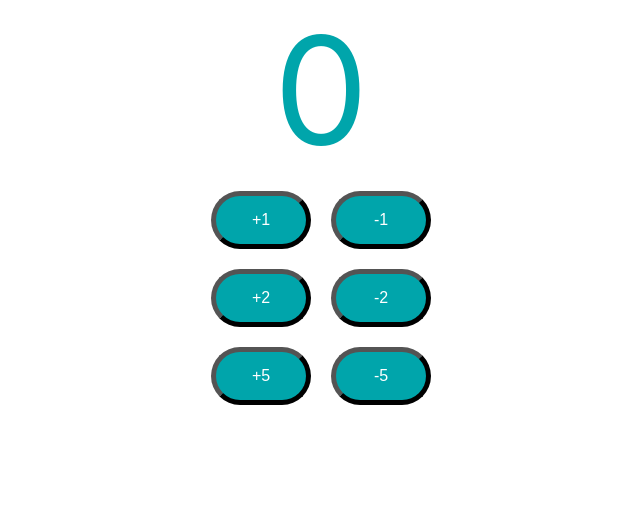
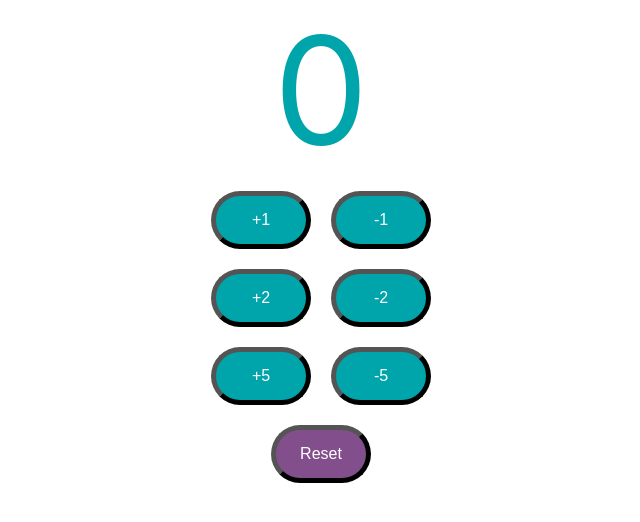
Before and after one commit to diwakar491/react-fundamentals, a React (Create React App) app: page / in a window 1280 px wide. Shown: the top 522 px of the page, without its empty margins (319-959 px from the left). Built offline with nearby package versions, Linux system fonts and the light colour scheme.

Commit message:
Remove child calling count-1

```diff
--- a/src/App.js
+++ b/src/App.js
@@ -20,12 +20,12 @@
 // }
 
 //modern way
-function PlayingWithProps({property1, property2}){
-  console.log(property1)
-  console.log(property2)
-  return(
-    <div>Props</div>
-  )
-}
+// function PlayingWithProps({property1, property2}){
+//   console.log(property1)
+//   console.log(property2)
+//   return(
+//     <div>Props</div>
+//   )
+// }
 
 export default App;
--- a/src/components/counterApp/Counter.css
+++ b/src/components/counterApp/Counter.css
@@ -10,6 +10,17 @@
     border-width: 5px;
 }
 
+.resetButton {
+    font-size:16px;
+    background-color: #824f8c;
+    width:100px;
+    margin:10px;
+    color: white;
+    padding: 15px;
+    border-radius: 30px;
+    border-color: black;
+    border-width: 5px;
+}
 .count {
     font-size: 50px;
     padding: 20px;
--- a/src/components/counterApp/Counter.jsx
+++ b/src/components/counterApp/Counter.jsx
@@ -14,6 +14,9 @@
         setCount(count - by)
     }
 
+    function resetCounter(by){
+        setCount(0)
+    }
 
     return (
         <>
@@ -27,6 +30,9 @@
             <CounterButton by={5}
                 incrementMethod = {incrementCounterParentFunction}
                 decrementMethod = {decrementCounterParentFunction}/>
+            <button className="resetButton"
+                    onClick={resetCounter}
+            >Reset</button>
         </>
     )
 }
--- a/src/components/counterApp/CounterButton.jsx
+++ b/src/components/counterApp/CounterButton.jsx
@@ -1,17 +1,12 @@
-import { useState } from 'react';
 import { PropTypes } from 'prop-types';
 
 export default function CounterButton({by, incrementMethod, decrementMethod}){
 
-    const [count, setCount] = useState(0); // deconstructing the array
-
     function incrementCounterFunction(){
-        setCount(count + by);
         incrementMethod(by);
     }
 
     function decrementCounterFunction(){
-        setCount(count - by);
         decrementMethod(by);
     }
 
```
